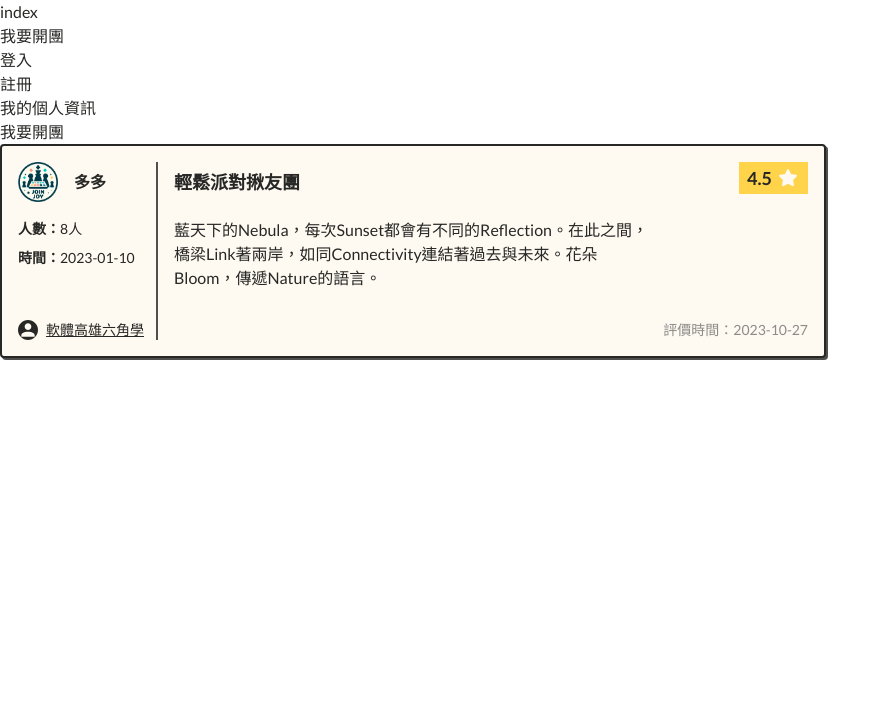
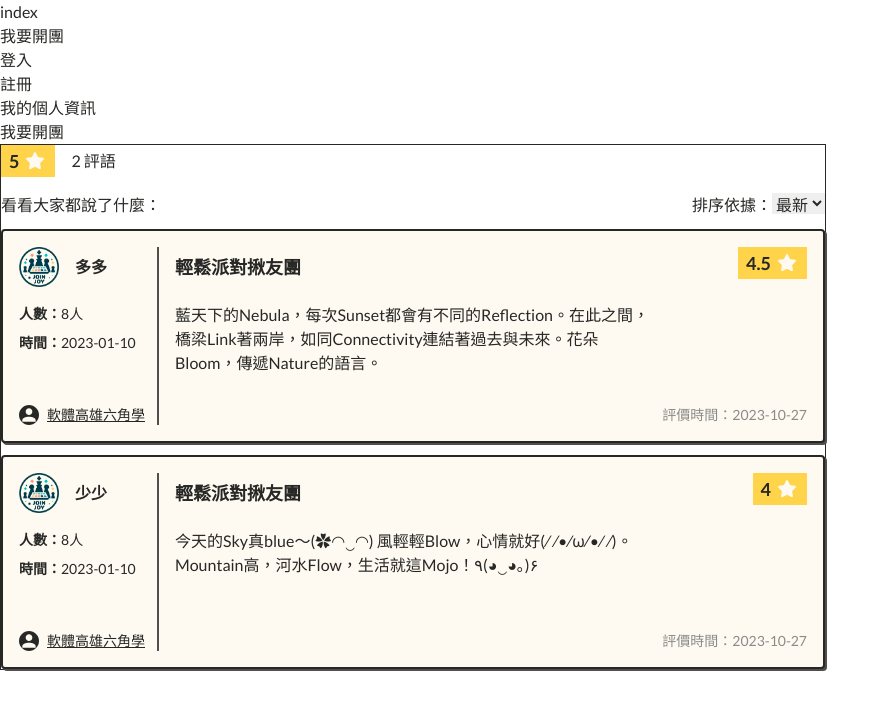
Before and after one commit to star82620/join-joy, a Next.js app: page / in a window 1280 px wide. Shown: the top 710 px of the page, without its empty margins (0-891 px from the left). Built offline with nearby package versions, Linux system fonts and the light colour scheme.

Commit message:
update/ rename data key

```diff
--- a/common/components/Comments/data.tsx
+++ /dev/null
@@ -1,33 +0,0 @@
-export type CommentType = {
-  userName: string;
-  userImg: string;
-  userId: string;
-  groupName: string;
-  groupMemberQtu: number;
-  groupDate: Date;
-  storeName: string;
-  storeId: string; //用id連結去店家詳細頁
-  msg: string;
-  score: number;
-  commentDate: Date;
-};
-
-export const comment = {
-  userName: "多多",
-  userImg: "/images/logo.jpg",
-  userId: "1234567",
-  groupName: "輕鬆派對揪友團",
-  groupMemberQtu: 8,
-  groupDate: "2023-01-10",
-  storeName: "軟體高雄六角學院桌遊店",
-  storeId: "/", //用id連結去店家詳細頁
-  msg: "藍天下的Nebula，每次Sunset都會有不同的Reflection。在此之間，橋梁Link著兩岸，如同Connectivity連結著過去與未來。花朵Bloom，傳遞Nature的語言。",
-  score: 4.5,
-  commentDate: "2023-10-27",
-};
-
-export type UserInfoProps = {
-  userName: CommentType["userName"];
-  userImg: CommentType["userImg"];
-  userId: CommentType["userId"];
-};
--- a/common/components/Comments/CommentCard.tsx
+++ b/common/components/CommentsSection/CommentCard.tsx
@@ -2,22 +2,12 @@ import React from "react";
 import Image from "next/image";
 import Rating from "./Rating";
 import Link from "../GeneralLink";
-import { comment, CommentType, UserInfoProps } from "./data";
+import { CommentCardProps } from "./data";
 
-export default function CommentCard() {
-  const {
-    userName,
-    userImg,
-    userId,
-    groupName,
-    groupMemberQtu,
-    groupDate,
-    storeName,
-    storeId,
-    msg,
-    score,
-    commentDate,
-  } = comment;
+export default function CommentCard({ comment }: CommentCardProps) {
+  const { commentBy, group, msg, score, commentDate } = comment;
+  const { userId, userImg, userName } = commentBy;
+  const { storeId, storeName, memberNum, groupDate, groupName } = group;
 
   const UserInfo = () => {
     return (
@@ -26,7 +16,7 @@ export default function CommentCard() {
           <div className="relative w-10 h-10 rounded-full">
             <Image
               src={userImg}
-              alt="user-photo"
+              alt="user-img"
               fill
               sizes="100%"
               className="object-contain"
@@ -70,7 +60,7 @@ export default function CommentCard() {
       <div className="grow text-sm mt-4 md:mt-6 md:px-3 md:py-2 md:border md:border-gray-300 md:w-full">
         <p>
           <span className="font-semibold">人數：</span>
-          {groupMemberQtu}人
+          {memberNum}人
         </p>
         <p className="mt-2">
           <span className="font-semibold">時間：</span>
--- /dev/null
+++ b/common/components/CommentsSection/data.tsx
@@ -0,0 +1,77 @@
+export type GroupType = {
+  groupName: string;
+  memberNum: number;
+  groupDate: string;
+  storeName?: string;
+  storeId?: string; //用id連結去店家詳細頁
+};
+
+export type CommentType = {
+  commentBy: Record<string, string>;
+  group: GroupType;
+  msg: string;
+  score: number;
+  commentDate: string;
+};
+
+// {
+//   userName: string;
+//   userImg: string;
+//   userId: string;
+//   groupName: string;
+//   memberQtu: number;
+//   groupDate: string;
+//   storeName: string;
+//   storeId: string; //用id連結去店家詳細頁
+//   msg: string;
+//   score: number;
+//   commentDate: string;
+// };
+
+export type CommentsDataType = {
+  averageScore: number;
+  comments: CommentType[];
+};
+
+export const commentsData: CommentsDataType = {
+  averageScore: 5,
+  comments: [
+    {
+      commentBy: {
+        userName: "多多",
+        userImg: "/images/logo.jpg",
+        userId: "1234567",
+      },
+      group: {
+        groupName: "輕鬆派對揪友團",
+        memberNum: 8,
+        groupDate: "2023-01-10",
+        storeName: "軟體高雄六角學院桌遊店",
+        storeId: "/", //用id連結去店家詳細頁
+      },
+      msg: "藍天下的Nebula，每次Sunset都會有不同的Reflection。在此之間，橋梁Link著兩岸，如同Connectivity連結著過去與未來。花朵Bloom，傳遞Nature的語言。",
+      score: 4.5,
+      commentDate: "2023-10-27",
+    },
+    {
+      commentBy: {
+        userName: "少少",
+        userImg: "/images/logo.jpg",
+        userId: "3234567",
+      },
+      group: {
+        groupName: "輕鬆派對揪友團",
+        groupDate: "2023-01-10",
+        memberNum: 8,
+        storeName: "軟體高雄六角學院桌遊店",
+        storeId: "/", //用id連結去店家詳細頁
+      },
+      msg: "今天的Sky真blue～(✿◠‿◠) 風輕輕Blow，心情就好(⁄ ⁄•⁄ω⁄•⁄ ⁄)。Mountain高，河水Flow，生活就這Mojo！٩(◕‿◕｡)۶",
+      score: 4,
+      commentDate: "2023-10-27",
+    },
+  ],
+};
+
+export type CommentCardProps = { comment: CommentType };
+export type CommentsSectionProps = { data: CommentsDataType };
--- /dev/null
+++ b/common/components/CommentsSection/index.tsx
@@ -0,0 +1,36 @@
+import React from "react";
+import Rating from "./Rating";
+import CommentCard from "./CommentCard";
+import { CommentType, CommentsSectionProps } from "./data";
+
+export default function CommentsSection({ data }: CommentsSectionProps) {
+  const comments: CommentType[] = data.comments;
+  return (
+    <section className="border">
+      <div className="flex justify-start items-center gap-4 md:gap-3">
+        <Rating score={data.averageScore} />
+        <span className="md:text-sm">{comments.length} 評語</span>
+      </div>
+      {/* 細項評分 */}
+      <div className="mt-4">
+        <div className="flex justify-between items-center">
+          <span className="whitespace-nowrap">看看大家都說了什麼：</span>
+          <div>
+            <span className="md:hidden">排序依據：</span>
+            <select>
+              <option>最新</option>
+            </select>
+          </div>
+        </div>
+
+        <div className="flex flex-col gap-3 mt-3 md:mt-4">
+          {comments.map((comment) => {
+            return (
+              <CommentCard key={comment.commentBy.userId} comment={comment} />
+            );
+          })}
+        </div>
+      </div>
+    </section>
+  );
+}
--- a/pages/index.tsx
+++ b/pages/index.tsx
@@ -1,7 +1,8 @@
 import Image from "next/image";
 import { Inter } from "next/font/google";
 import Link from "next/link";
-import CommentCard from "@/common/components/Comments/CommentCard";
+import CommentsSection from "@/common/components/CommentsSection";
+import { commentsData } from "@/common/components/CommentsSection/data";
 
 const inter = Inter({ subsets: ["latin"] });
 
@@ -27,7 +28,7 @@ export default function Home() {
         </li>
       </ul>
       <div className=" max-w-[826px]">
-        <CommentCard />
+        <CommentsSection data={commentsData} />
       </div>
     </>
   );
```
Also changed, not shown: common/components/CommentsSection/Rating.tsx (renamed from common/components/Comments/Rating.tsx).
